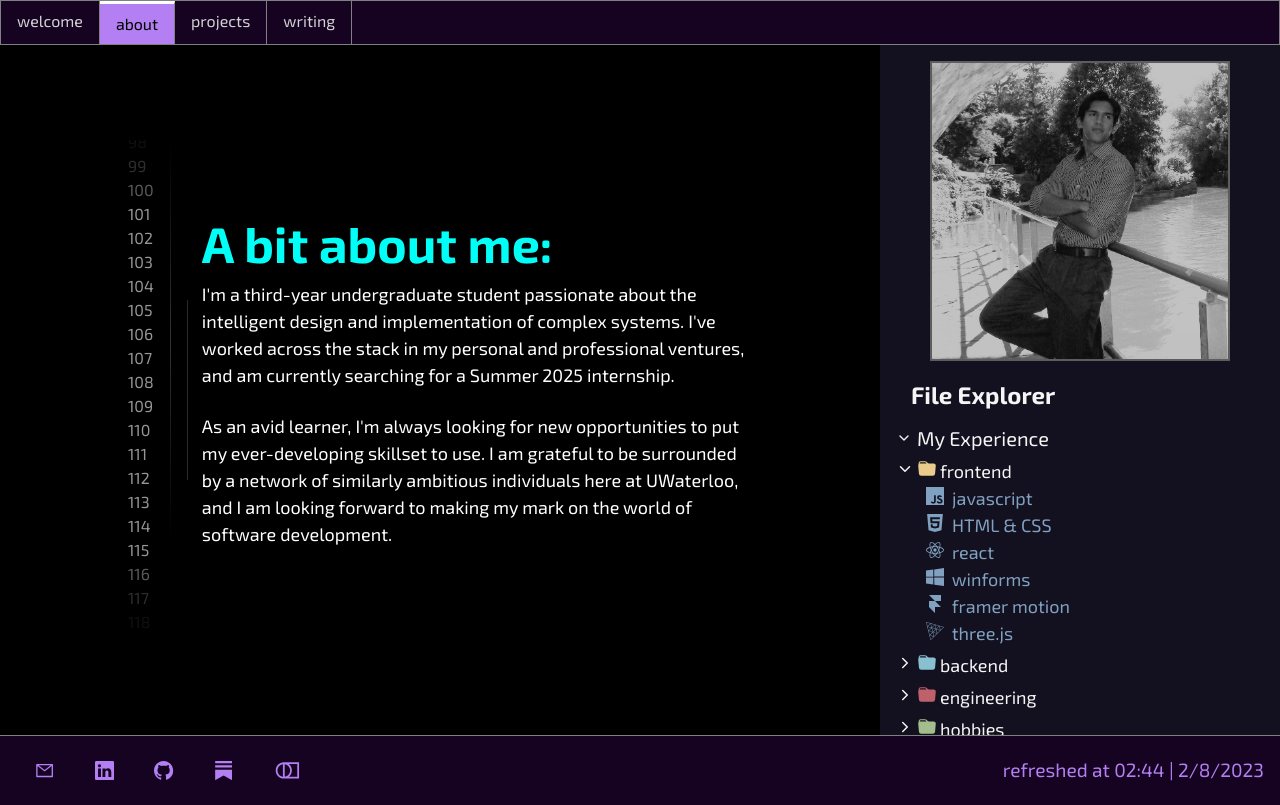
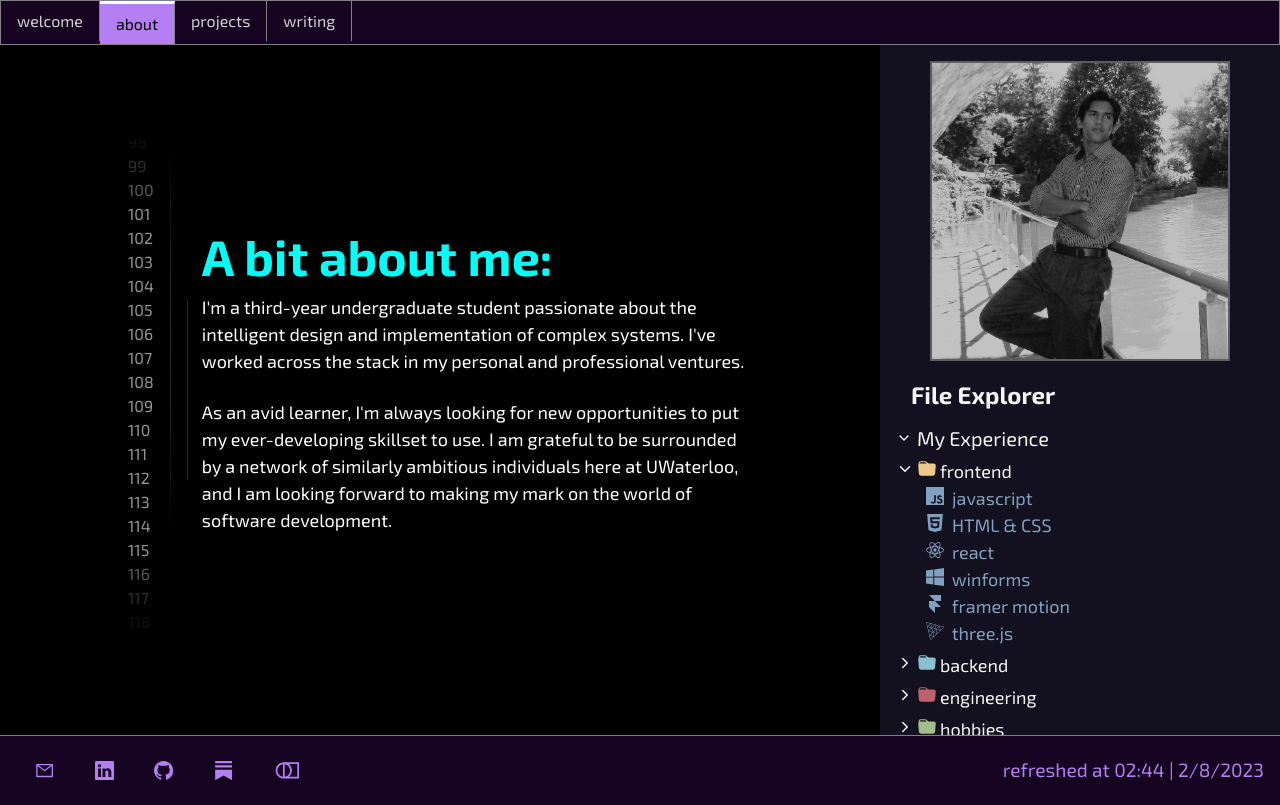
Before and after one commit to sumedhdhan/sumedhdhan.github.io, a Next.js app: page /about in a window 1280 px wide. Built offline with nearby package versions, Linux system fonts and the light colour scheme.

Commit message:
cosmetic

```diff
--- a/pages/about.jsx
+++ b/pages/about.jsx
@@ -166,7 +166,7 @@ const About = () => {
 
             </span>
           <span>I&apos;m a third-year undergraduate student passionate about the intelligent design and implementation of complex systems. I&apos;ve worked across the stack in  my personal
-          and professional ventures, and am currently searching for a Summer 2025 internship. </span>
+          and professional ventures. </span>
           <br></br>
 
           <span>As an avid learner, I&apos;m always looking for new opportunities to put my
```
Also changed, not shown: package.json (+4 -4 lines), 1 other file (tests, documents, lock files or other folders).
